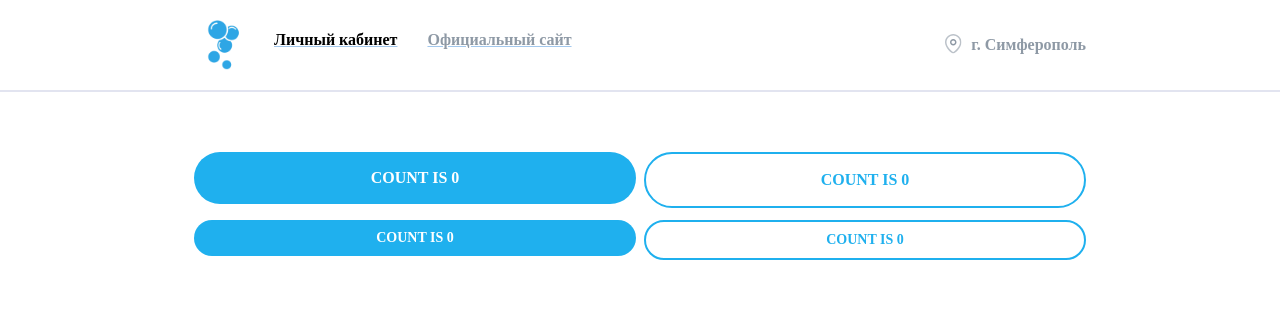
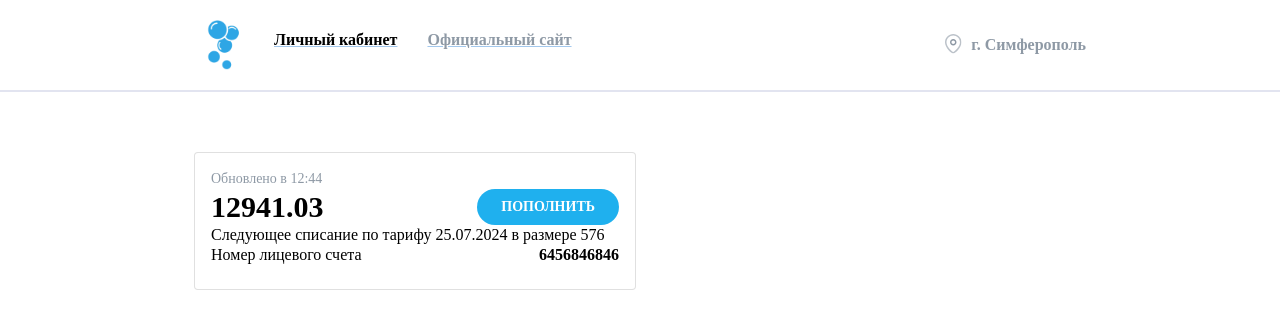
Before and after one commit to Timiry/Bubbles-Mobile, a React (Vite) app: page / in a window 1280 px wide. Shown: the top 328 px of the page. Built offline with nearby package versions, Linux system fonts and the light colour scheme.

Commit message:
begin section with money acccount information

```diff
--- /dev/null
+++ b/src/components/MoneyAccountInfo/index.tsx
@@ -0,0 +1,53 @@
+import { Button, Card, CardContent, Grid, Typography } from "@mui/material";
+
+interface IMoneyAccountInfo {
+  lastUpdate: string;
+  balanse: number;
+  nextPaimentDate: string;
+  nextPaimentAmount: number;
+  accountNumber: number;
+}
+
+const MoneyInfo = ({ info }: { info: IMoneyAccountInfo }) => {
+  return (
+    <Card variant="outlined">
+      <CardContent>
+        <Grid container>
+          <Grid item>
+            <Typography variant="B7Regular" color="text.secondary">
+              Обновлено в {info.lastUpdate}
+            </Typography>
+          </Grid>
+          <Grid item width="100%">
+            <Grid container alignItems="center" justifyContent="space-between">
+              <Typography variant="H1Bold" color="text.primary">
+                {info.balanse}
+              </Typography>
+              <Button variant="contained" size="small">
+                Пополнить
+              </Button>
+            </Grid>
+          </Grid>
+          <Grid item>
+            <Typography variant="B4Regular" color="text.primary">
+              Следующее списание по тарифу {info.nextPaimentDate} в размере{" "}
+              {info.nextPaimentAmount}
+            </Typography>
+          </Grid>
+          <Grid item width="100%">
+            <Grid container justifyContent="space-between">
+              <Typography variant="B4Regular" color="text.primary">
+                Номер лицевого счета
+              </Typography>
+              <Typography variant="B1Bold" color="text.primary">
+                {info.accountNumber}
+              </Typography>
+            </Grid>
+          </Grid>
+        </Grid>
+      </CardContent>
+    </Card>
+  );
+};
+
+export default MoneyInfo;
--- a/src/pages/Main/index.tsx
+++ b/src/pages/Main/index.tsx
@@ -1,53 +1,22 @@
-import { useState } from "react";
-
-import Button from "@mui/material/Button";
 import Grid from "@mui/material/Grid";
 
 import MainLayout from "~/components/layout/Main";
+import MoneyInfo from "~/components/MoneyAccountInfo/index";
+
+const info = {
+  lastUpdate: "12:44",
+  balanse: 12941.03,
+  nextPaimentDate: "25.07.2024",
+  nextPaimentAmount: 576,
+  accountNumber: 6456846846,
+};
 
 const MainPage = () => {
-  const [count, setCount] = useState(0);
-
   return (
     <MainLayout>
       <Grid container columnSpacing="8px" rowSpacing="12px">
         <Grid item mobile={6}>
-          <Button
-            variant="contained"
-            onClick={() => setCount((count) => count + 1)}
-            fullWidth
-          >
-            count is {count}
-          </Button>
-        </Grid>
-        <Grid item mobile={6}>
-          <Button
-            variant="text"
-            onClick={() => setCount((count) => count + 1)}
-            fullWidth
-          >
-            count is {count}
-          </Button>
-        </Grid>
-        <Grid item mobile={6}>
-          <Button
-            variant="contained"
-            size="small"
-            onClick={() => setCount((count) => count + 1)}
-            fullWidth
-          >
-            count is {count}
-          </Button>
-        </Grid>
-        <Grid item mobile={6}>
-          <Button
-            variant="text"
-            size="small"
-            onClick={() => setCount((count) => count + 1)}
-            fullWidth
-          >
-            count is {count}
-          </Button>
+          <MoneyInfo info={info}></MoneyInfo>
         </Grid>
       </Grid>
     </MainLayout>
```
